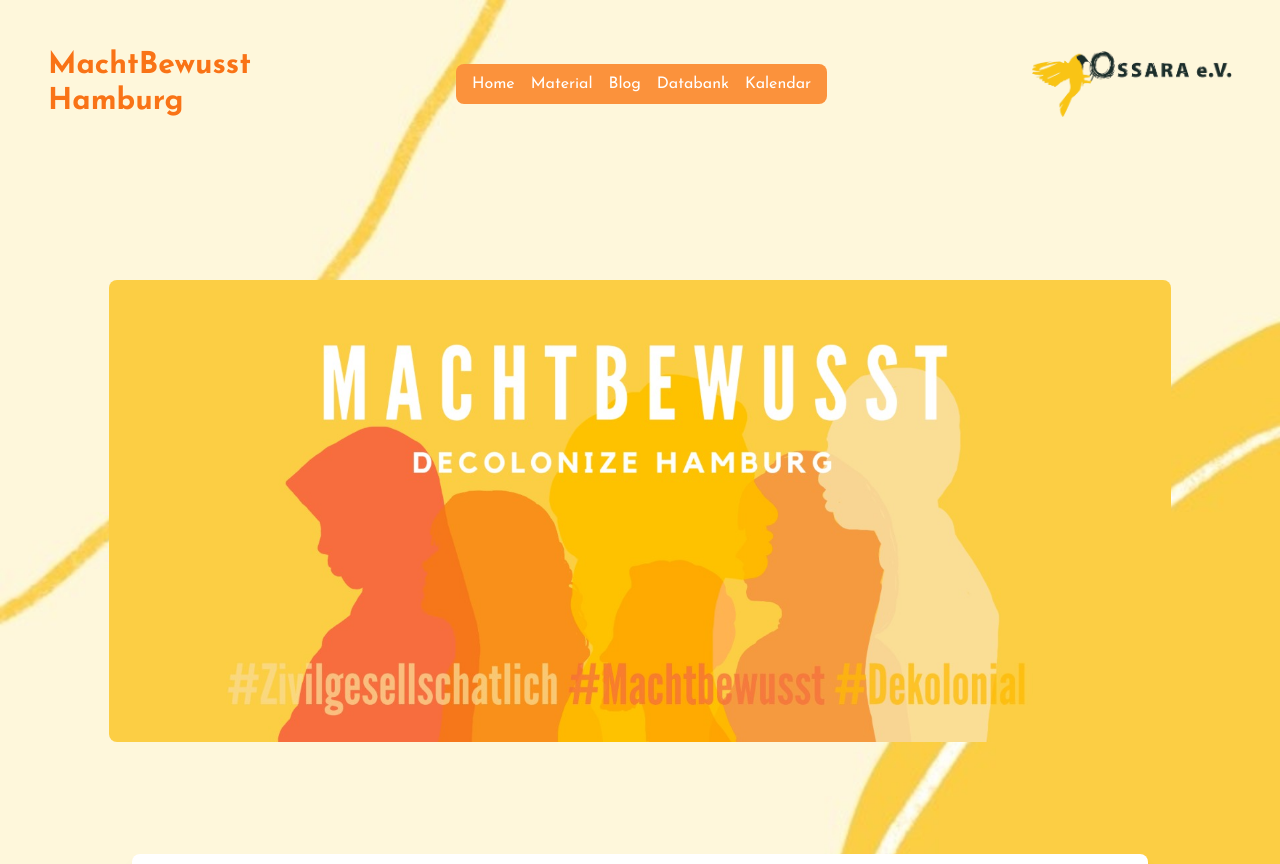
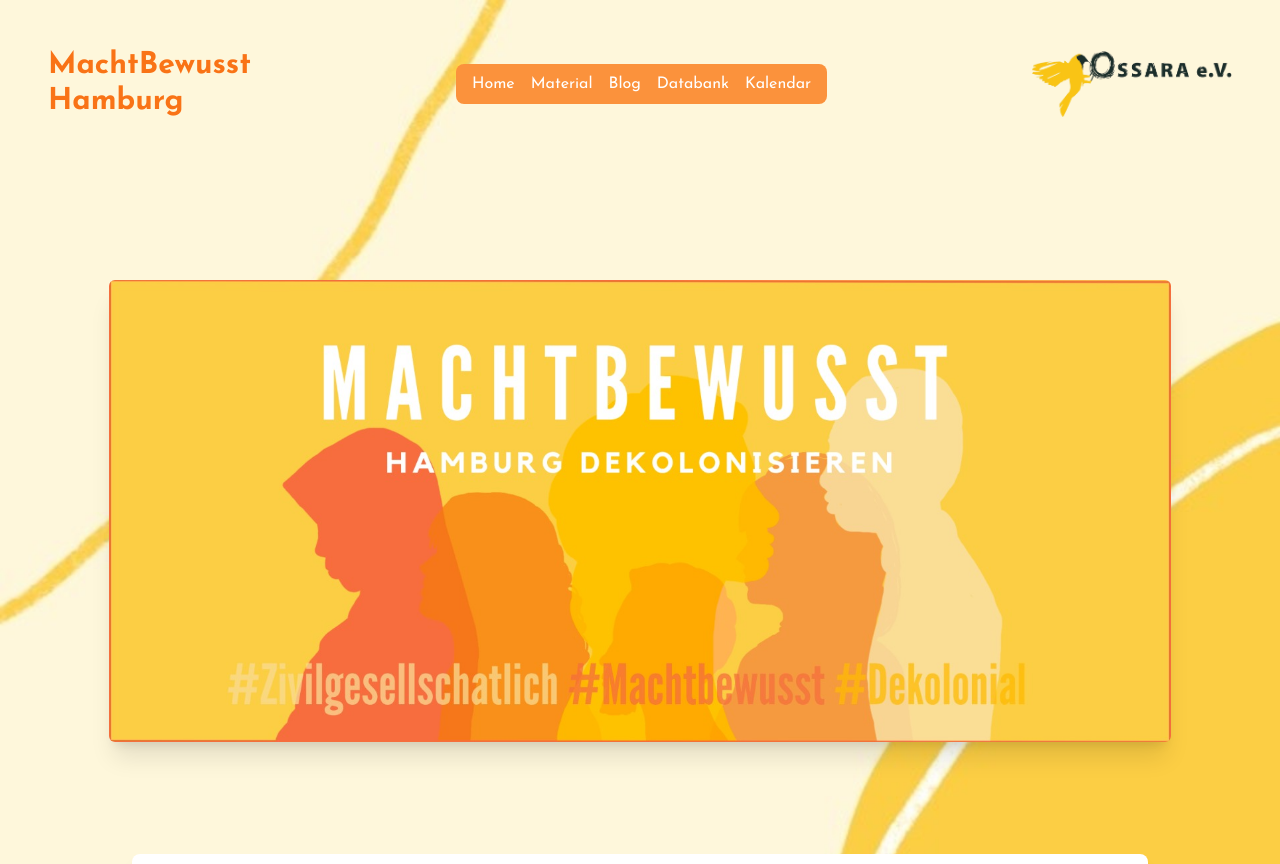
Before and after one commit to Chell0/wera, a Next.js app: page / in a window 1280 px wide. Shown: the top 864 px of the page. Built offline with nearby package versions, Linux system fonts and the light colour scheme.

Commit message:
change the banner image and style it with tailwindcss

```diff
--- a/components/Banner/Banner.tsx
+++ b/components/Banner/Banner.tsx
@@ -5,11 +5,11 @@ export default function Banner() {
         <>
             <div className="relative w-full sm:w-[1061.95px] h-60 mt-20 sm:h-96 md:h-[462px] mx-auto">
                 <Image
-                    src="/Banner.jpg"
+                    src="/Banner.jpeg"
                     alt="Banner"
                     layout="fill"
                     objectFit="cover"
-                    className="rounded-lg"
+                    className="rounded-md shadow-xl"
                 />
                 {/* <div className="absolute inset-0 bg-black bg-opacity-50 rounded-lg flex flex-col justify-center items-center text-white p-4"> */}
                 {/* <h1 className="text-xl sm:text-3xl font-bold mb-2 text-center">Welcome to Ossara Blog</h1> */}
```
Also changed, not shown: public/Banner.jpeg (added), public/Banner.jpg (deleted).
